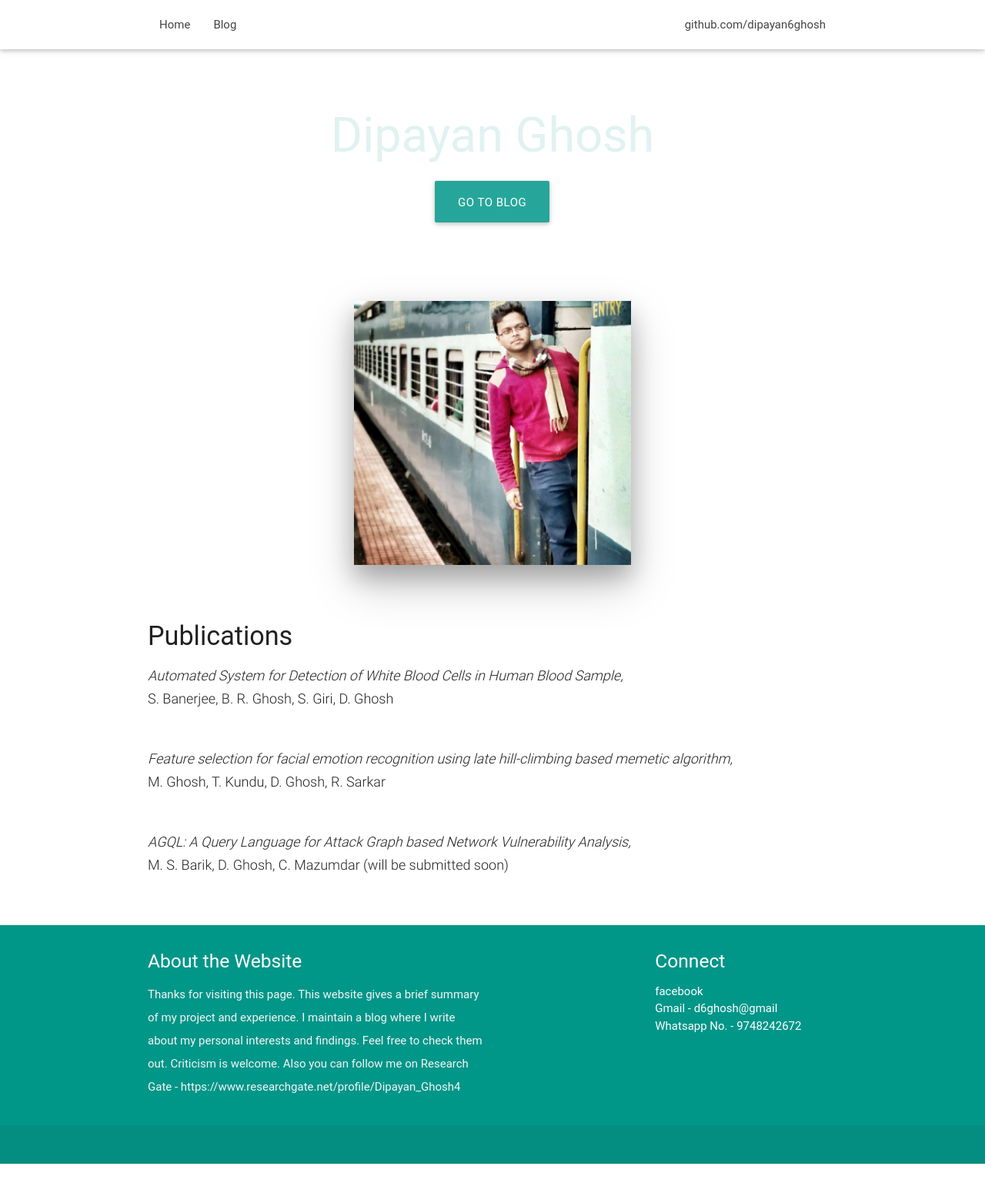
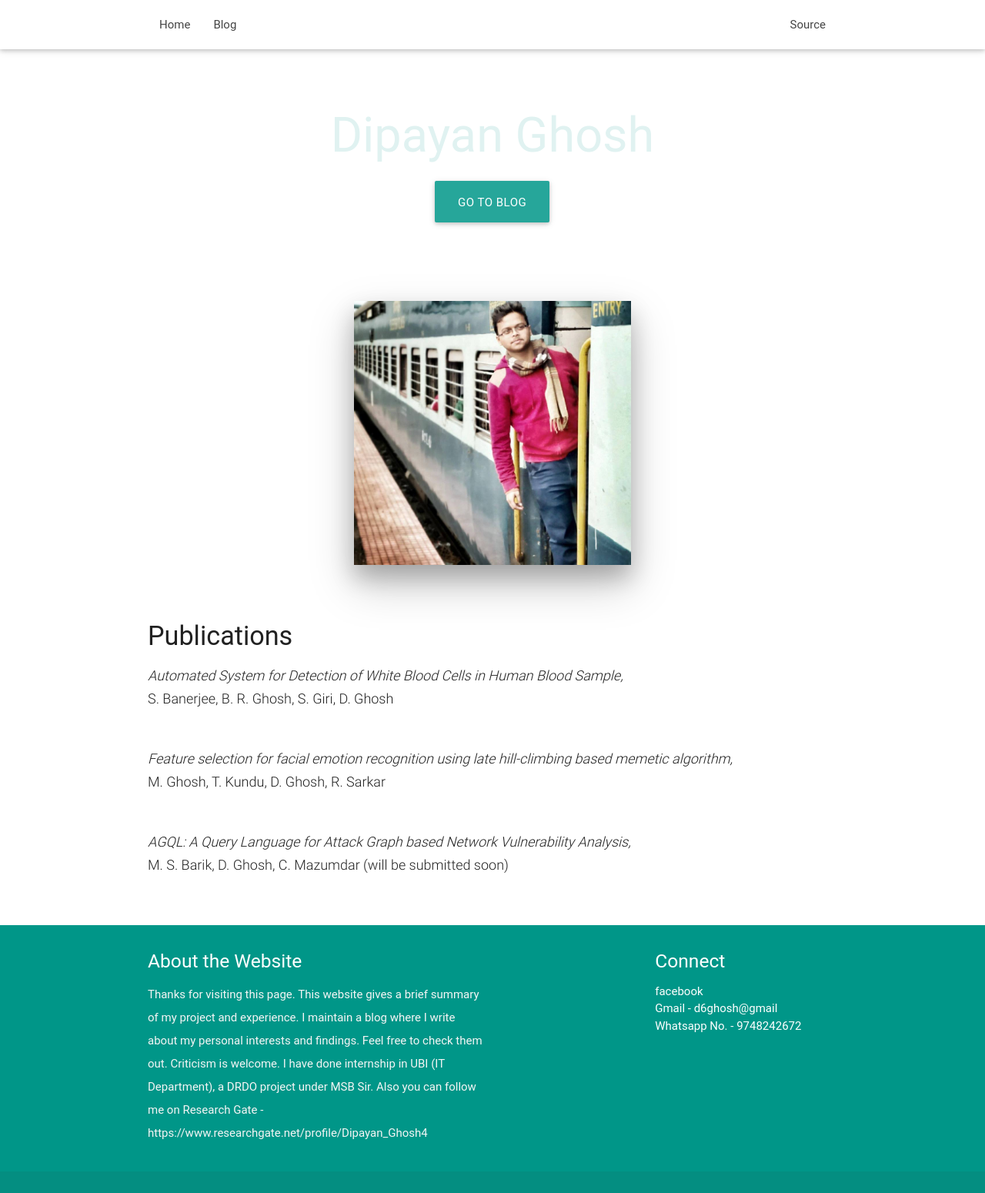
Before and after one commit to dipayan6ghosh/dipayanghosh, a plain HTML site: page index.html in a window 1280 px wide. Shown: the whole page at 77% size. Before the commit the page ends 1512 px from the top, so only its background shows below. Drawn offline with nearby package versions, Linux system fonts and the light colour scheme; a web font is replaced by a local one.

Commit message:
Update index.html

```diff
--- a/index.html
+++ b/index.html
@@ -18,7 +18,7 @@
         <li><a href="blog.html">Blog</a></li>
       </ul>
         <ul class="right hide-on-med-and-down">
-        <li><a href="https://github.com/theheedfulcoder" target="_blank">github.com/dipayan6ghosh</a></li>
+        <li><a href="https://github.com/theheedfulcoder" target="_blank">Source</a></li>
       </ul>
 
       <ul id="nav-mobile" class="side-nav">
@@ -64,7 +64,7 @@
       <div class="row">
         <div class="col l6 s12">
           <h5 class="white-text">About the Website</h5>
-          <p class="grey-text text-lighten-4">Thanks for visiting this page. This website gives a brief summary of my project and experience. I maintain a blog where I write about my personal interests and findings. Feel free to check them out. Criticism is welcome. Also you can follow me on Research Gate - https://www.researchgate.net/profile/Dipayan_Ghosh4 </p>
+          <p class="grey-text text-lighten-4">Thanks for visiting this page. This website gives a brief summary of my project and experience. I maintain a blog where I write about my personal interests and findings. Feel free to check them out. Criticism is welcome. I have done internship in UBI (IT Department), a DRDO project under MSB Sir. Also you can follow me on Research Gate - https://www.researchgate.net/profile/Dipayan_Ghosh4 </p>
 
 
         </div>
```
